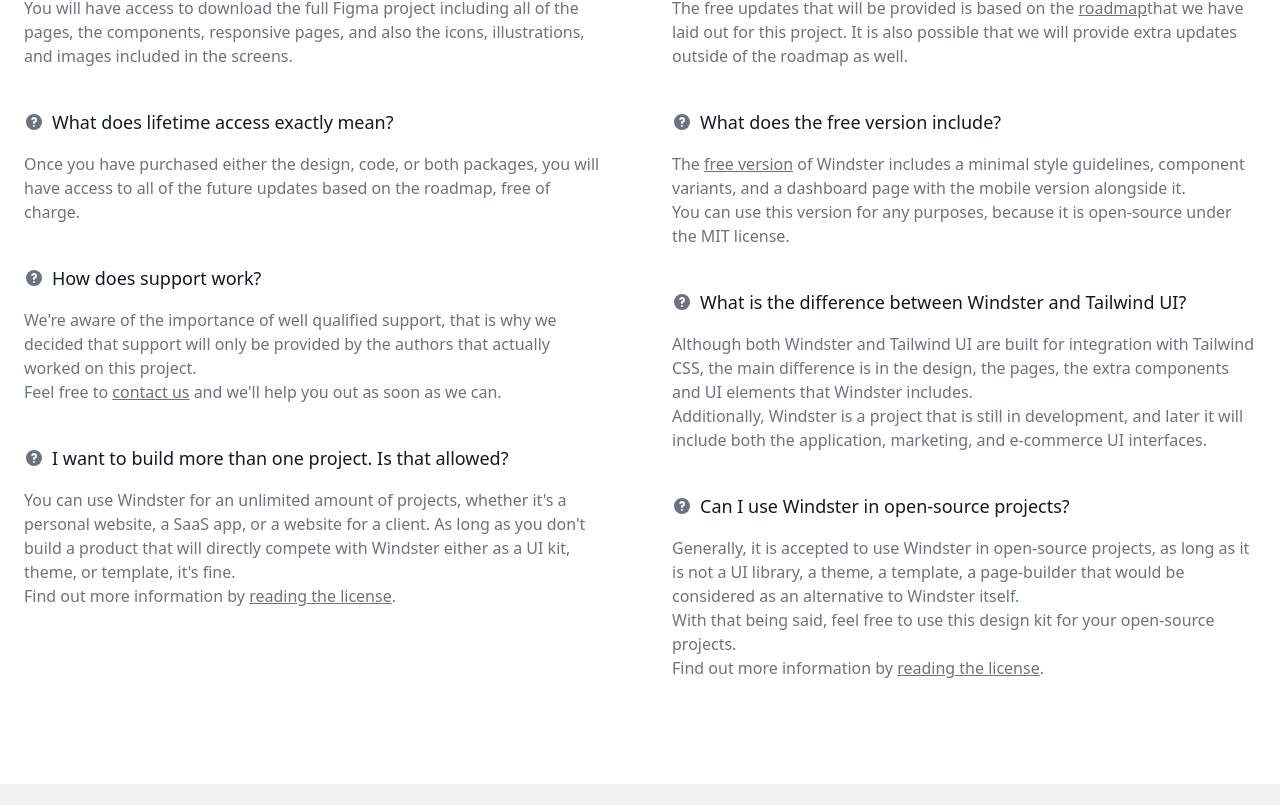
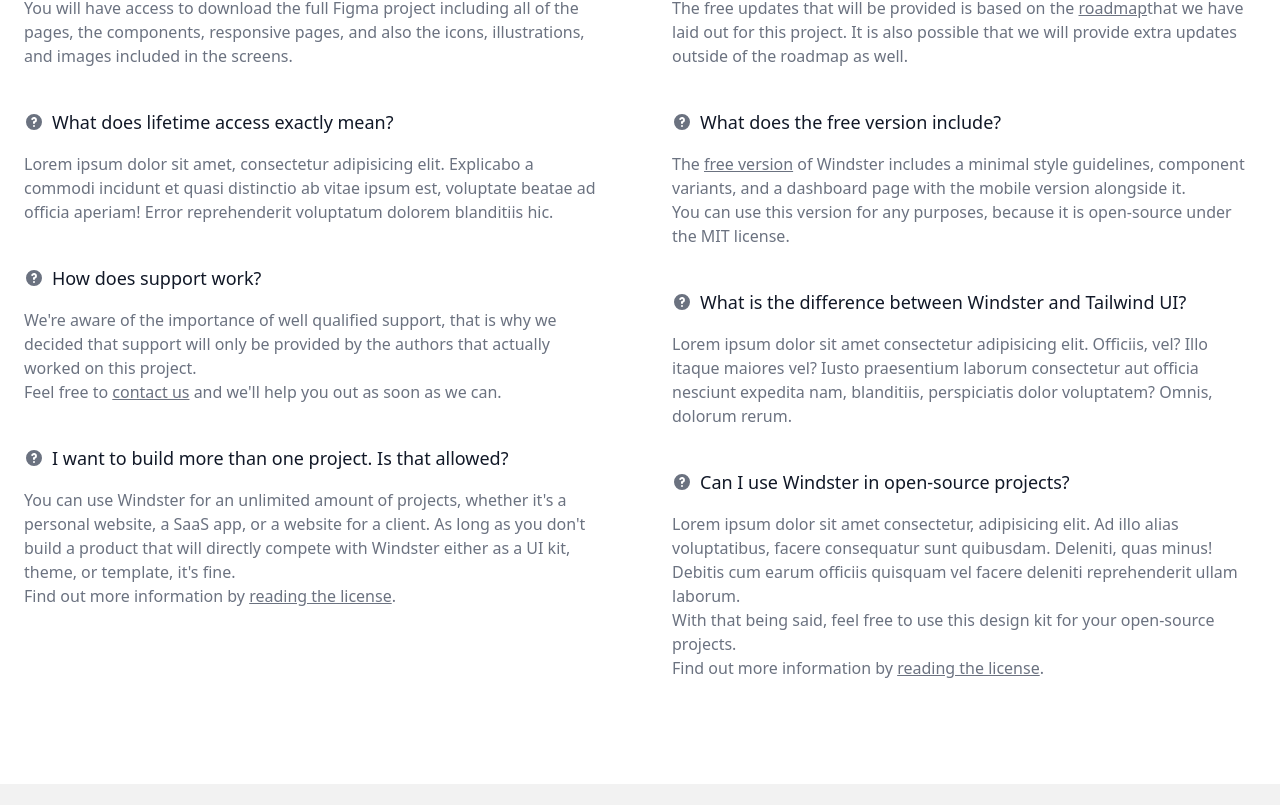
Before and after one commit to necromancer26/language-learning, a Next.js app: page /faqs in a window 1280 px wide. Shown: the part 577-1382 px from the top of the page. Built offline with nearby package versions, Linux system fonts and the light colour scheme; what tailwindcss-animation-delay, tailwindcss-filters would draw is missing.

Commit message:
new changes

```diff
--- a/pages/faqs.tsx
+++ b/pages/faqs.tsx
@@ -48,9 +48,10 @@
                   What does lifetime access exactly mean?
                 </h3>
                 <p className="text-gray-500 dark:text-gray-400">
-                  Once you have purchased either the design, code, or both
-                  packages, you will have access to all of the future updates
-                  based on the roadmap, free of charge.
+                  Lorem ipsum dolor sit amet, consectetur adipisicing elit.
+                  Explicabo a commodi incidunt et quasi distinctio ab vitae
+                  ipsum est, voluptate beatae ad officia aperiam! Error
+                  reprehenderit voluptatum dolorem blanditiis hic.
                 </p>
               </div>
               <div className="mb-10">
@@ -202,15 +203,11 @@
                   What is the difference between Windster and Tailwind UI?
                 </h3>
                 <p className="text-gray-500 dark:text-gray-400">
-                  Although both Windster and Tailwind UI are built for
-                  integration with Tailwind CSS, the main difference is in the
-                  design, the pages, the extra components and UI elements that
-                  Windster includes.
-                </p>
-                <p className="text-gray-500 dark:text-gray-400">
-                  Additionally, Windster is a project that is still in
-                  development, and later it will include both the application,
-                  marketing, and e-commerce UI interfaces.
+                  Lorem ipsum dolor sit amet consectetur adipisicing elit.
+                  Officiis, vel? Illo itaque maiores vel? Iusto praesentium
+                  laborum consectetur aut officia nesciunt expedita nam,
+                  blanditiis, perspiciatis dolor voluptatem? Omnis, dolorum
+                  rerum.
                 </p>
               </div>
               <div className="mb-10">
@@ -230,10 +227,10 @@
                   Can I use Windster in open-source projects?
                 </h3>
                 <p className="text-gray-500 dark:text-gray-400">
-                  Generally, it is accepted to use Windster in open-source
-                  projects, as long as it is not a UI library, a theme, a
-                  template, a page-builder that would be considered as an
-                  alternative to Windster itself.
+                  Lorem ipsum dolor sit amet consectetur, adipisicing elit. Ad
+                  illo alias voluptatibus, facere consequatur sunt quibusdam.
+                  Deleniti, quas minus! Debitis cum earum officiis quisquam vel
+                  facere deleniti reprehenderit ullam laborum.
                 </p>
                 <p className="text-gray-500 dark:text-gray-400">
                   With that being said, feel free to use this design kit for
```
